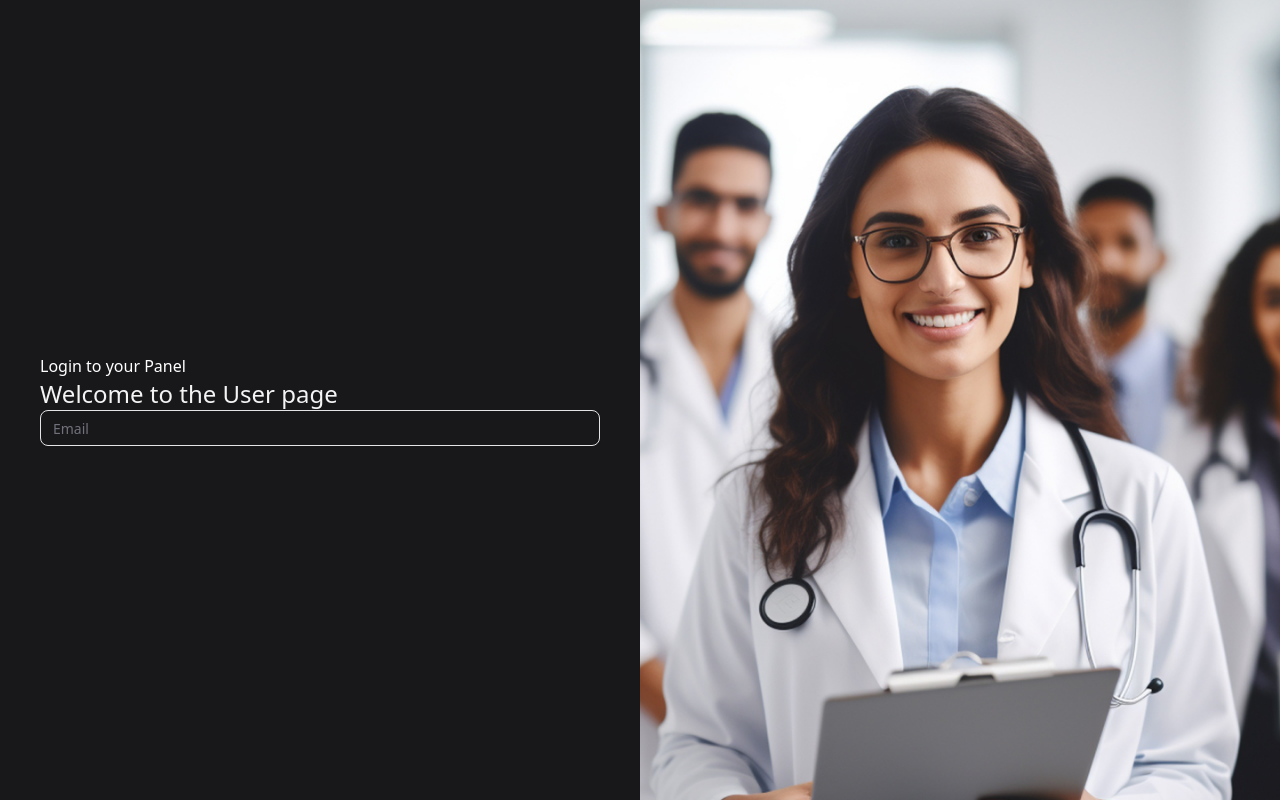
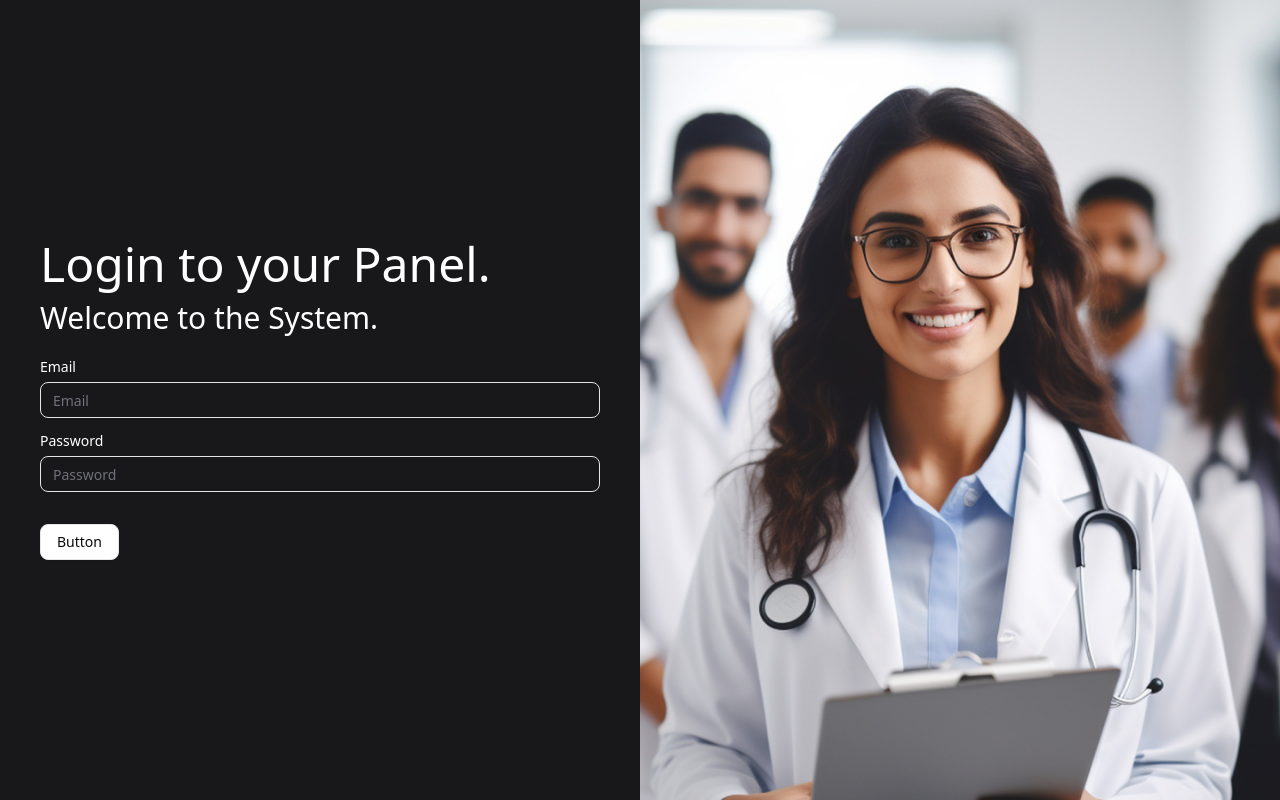
Before and after one commit to sohanthink/nursingcare, a Next.js app: page /auth/user in a window 1280 px wide. Built offline with nearby package versions, Linux system fonts and the light colour scheme.

Commit message:
auth page login/admin/user

```diff
--- /dev/null
+++ b/app/auth/admin/page.js
@@ -0,0 +1,5 @@
+import AdminLogin from "@/components/auth/admin/AdminLogin";
+
+export default function User() {
+  return <AdminLogin />;
+}
--- a/app/globals.css
+++ b/app/globals.css
@@ -1,15 +1,16 @@
 @import "tailwindcss";
+
+@custom-variant dark (&:is(.dark *));
 
 @plugin "tailwindcss-animate";
 
 @theme {
   --font-sans: var(--font-geist-sans);
   --font-mono: var(--font-geist-mono);
+  --color-dark: #1d2129;
 }
 
 :root {
-  --color-secondary: #abb8c4;
-  --color-primary: #1d2129;
   --background: oklch(1 0 0);
   --foreground: oklch(0.141 0.005 285.823);
   --card: oklch(1 0 0);
--- /dev/null
+++ b/components/auth/LoginForm.jsx
@@ -0,0 +1,40 @@
+'use client'
+
+import React from 'react'
+import girl from "@/public/image/home/login-girl.png"
+import Image from 'next/image'
+import { Input } from '@/components/ui/input'
+import { Label } from '@/components/ui/label'
+import { Button } from '@/components/ui/button'
+
+
+const LoginForm = ({ onsubmit }) => {
+    return (
+        <div className="bg-primary flex h-screen">
+            <div className="w-full md:w-1/2 flex flex-col justify-center p-10 space-y-3">
+                <h1 className="text-white text-5xl">Login to your Panel.</h1>
+                <p className="text-white text-3xl">Welcome to the System.</p>
+                <form className='mt-3' onSubmit={onsubmit}>
+                    <div className='mb-4'>
+                        <Label className='text-white mb-2' htmlFor="email">Email</Label>
+                        <Input className='text-white' type="email" id="email" placeholder="Email" required />
+                    </div>
+                    <div className='mb-4'>
+                        <Label className='text-white mb-2' htmlFor="password">Password</Label>
+                        <Input className='text-white' type="password" id="password" placeholder="Password" required />
+                    </div>
+                    <Button className="mt-4" type="submit" variant="outline">Button</Button>
+                </form>
+            </div>
+            <div className="w-0 md:w-1/2 h-screen bg-red-500 flex items-center justify-center">
+                <Image
+                    src={girl}
+                    className="w-full h-full object-cover"
+                    alt="nurse image"
+                />
+            </div>
+        </div>
+    )
+}
+
+export default LoginForm
--- /dev/null
+++ b/components/auth/admin/AdminLogin.jsx
@@ -0,0 +1,48 @@
+'use client'
+
+import React from 'react'
+import girl from "@/public/image/home/login-girl.png"
+import Image from 'next/image'
+import { Input } from '@/components/ui/input'
+import { Label } from '@/components/ui/label'
+import { Button } from '@/components/ui/button'
+import LoginForm from '../LoginForm'
+
+
+const AdminLogin = () => {
+
+    const handleSubmit = async (event) => {
+        event.preventDefault();
+        const email = event.target.email.value;
+        const password = event.target.password.value;
+
+        try {
+            // const response = await fetch(`${process.env.API_URI}/auth/sign-in`, {
+
+            const response = await fetch('http://localhost:3000/api/v1/auth/sign-in', {
+                method: 'POST',
+                headers: {
+                    'Content-Type': 'application/json',
+                },
+                body: JSON.stringify({ email, password }),
+            });
+
+            console.log("response", response);
+
+            if (!response.ok) {
+                throw new Error('Network response was not ok');
+            }
+
+            const data = await response.json();
+            // Handle successful login, e.g., save token, redirect, etc.
+            console.log('Login successful:', data);
+        } catch (error) {
+            console.error('There was a problem with the login request:', error);
+        }
+    }
+    return (
+        <LoginForm onsubmit={handleSubmit} />
+    )
+}
+
+export default AdminLogin
--- a/components/auth/user/UserLogin.jsx
+++ b/components/auth/user/UserLogin.jsx
@@ -1,25 +1,26 @@
+'use client'
+
 import React from 'react'
 import girl from "@/public/image/home/login-girl.png"
 import Image from 'next/image'
 import { Input } from '@/components/ui/input'
+import { Label } from '@/components/ui/label'
+import { Button } from '@/components/ui/button'
+import LoginForm from '../LoginForm'
 
 
 const UserLogin = () => {
+
+    const handleSubmit = (event) => {
+        event.preventDefault();
+        const email = event.target.email.value;
+        const password = event.target.password.value;
+        // Handle form submission logic here
+        console.log({ email, password });
+    }
+
     return (
-        <div className="bg-primary flex h-screen">
-            <div className="w-1/2 flex flex-col justify-center p-10">
-                <h1 className="text-white">Login to your Panel</h1>
-                <p className="text-secondary text-2xl">Welcome to the User page</p>
-                <Input className='text-white' type="email" placeholder="Email" />
-            </div>
-            <div className="w-1/2 h-screen bg-red-500 flex items-center justify-center">
-                <Image
-                    src={girl}
-                    className="w-full h-full object-cover"
-                    alt="nurse image"
-                />
-            </div>
-        </div>
+        <LoginForm onsubmit={handleSubmit} />
     )
 }
 
--- /dev/null
+++ b/components/ui/button.jsx
@@ -0,0 +1,54 @@
+import * as React from "react"
+import { Slot } from "@radix-ui/react-slot"
+import { cva } from "class-variance-authority";
+
+import { cn } from "@/lib/utils"
+
+const buttonVariants = cva(
+  "inline-flex items-center justify-center gap-2 whitespace-nowrap rounded-md text-sm font-medium transition-[color,box-shadow] disabled:pointer-events-none disabled:opacity-50 [&_svg]:pointer-events-none [&_svg:not([class*='size-'])]:size-4 [&_svg]:shrink-0 outline-none focus-visible:border-ring focus-visible:ring-ring/50 focus-visible:ring-[3px] aria-invalid:ring-destructive/20 dark:aria-invalid:ring-destructive/40 aria-invalid:border-destructive hover:cursor-pointer",
+  {
+    variants: {
+      variant: {
+        default:
+          "bg-primary text-primary-foreground shadow-xs hover:bg-primary/90",
+        destructive:
+          "bg-destructive text-white shadow-xs hover:bg-destructive/90 focus-visible:ring-destructive/20 dark:focus-visible:ring-destructive/40",
+        outline:
+          "border border-input bg-background shadow-xs hover:bg-accent hover:text-accent-foreground",
+        secondary:
+          "bg-secondary text-secondary-foreground shadow-xs hover:bg-secondary/80",
+        ghost: "hover:bg-accent hover:text-accent-foreground",
+        link: "text-primary underline-offset-4 hover:underline",
+      },
+      size: {
+        default: "h-9 px-4 py-2 has-[>svg]:px-3",
+        sm: "h-8 rounded-md gap-1.5 px-3 has-[>svg]:px-2.5",
+        lg: "h-10 rounded-md px-6 has-[>svg]:px-4",
+        icon: "size-9",
+      },
+    },
+    defaultVariants: {
+      variant: "default",
+      size: "default",
+    },
+  }
+)
+
+function Button({
+  className,
+  variant,
+  size,
+  asChild = false,
+  ...props
+}) {
+  const Comp = asChild ? Slot : "button"
+
+  return (
+    <Comp
+      data-slot="button"
+      className={cn(buttonVariants({ variant, size, className }))}
+      {...props} />
+  );
+}
+
+export { Button, buttonVariants }
--- /dev/null
+++ b/components/ui/label.jsx
@@ -0,0 +1,23 @@
+"use client"
+
+import * as React from "react"
+import * as LabelPrimitive from "@radix-ui/react-label"
+
+import { cn } from "@/lib/utils"
+
+function Label({
+  className,
+  ...props
+}) {
+  return (
+    <LabelPrimitive.Root
+      data-slot="label"
+      className={cn(
+        "flex items-center gap-2 text-sm leading-none font-medium select-none group-data-[disabled=true]:pointer-events-none group-data-[disabled=true]:opacity-50 peer-disabled:cursor-not-allowed peer-disabled:opacity-50",
+        className
+      )}
+      {...props} />
+  );
+}
+
+export { Label }
--- a/package.json
+++ b/package.json
@@ -9,6 +9,8 @@
     "lint": "next lint"
   },
   "dependencies": {
+    "@radix-ui/react-label": "^2.1.2",
+    "@radix-ui/react-slot": "^1.1.2",
     "class-variance-authority": "^0.7.1",
     "clsx": "^2.1.1",
     "lucide-react": "^0.476.0",
```
Also changed, not shown: 2 other files (tests, documents, lock files or other folders).
